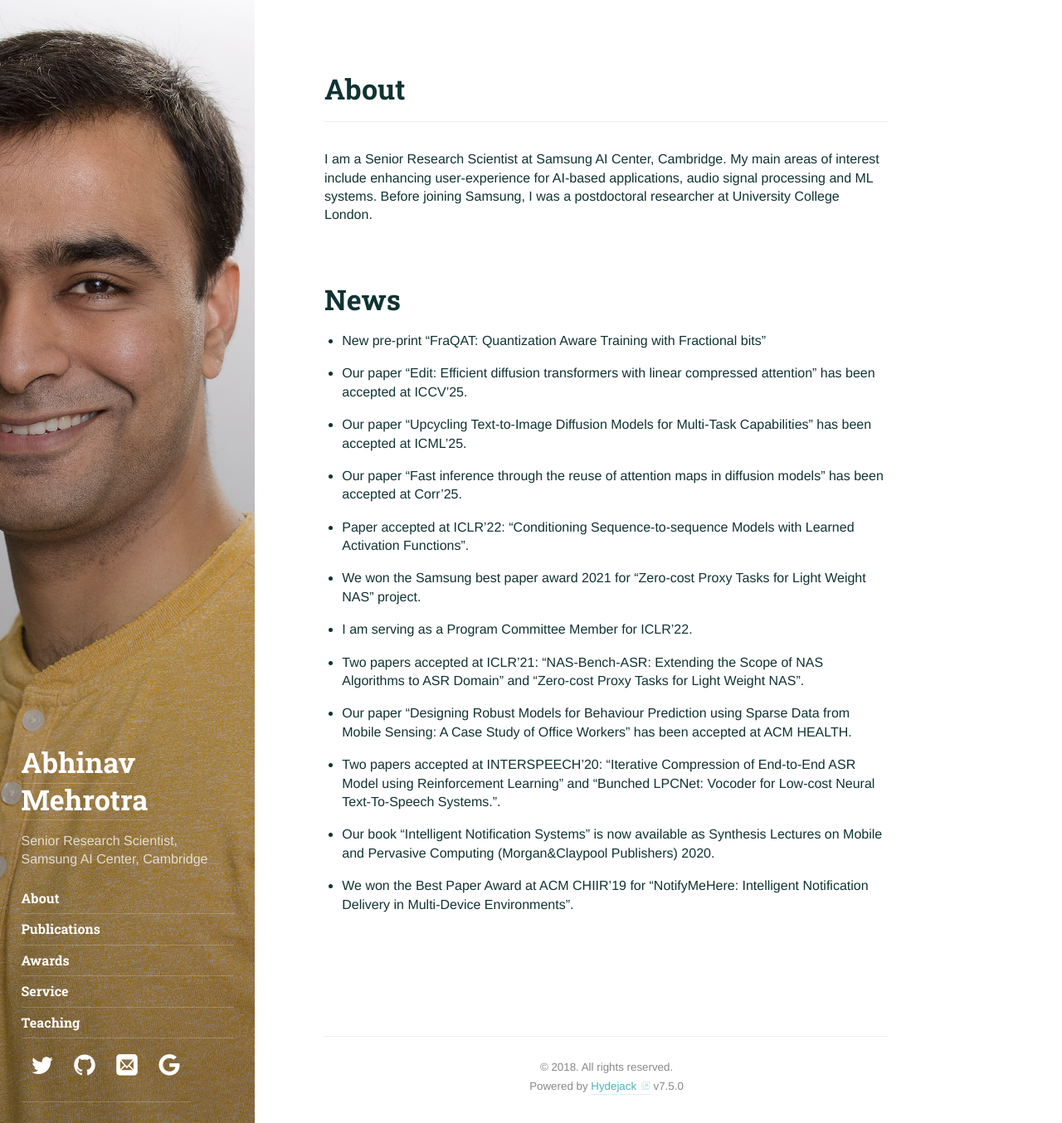
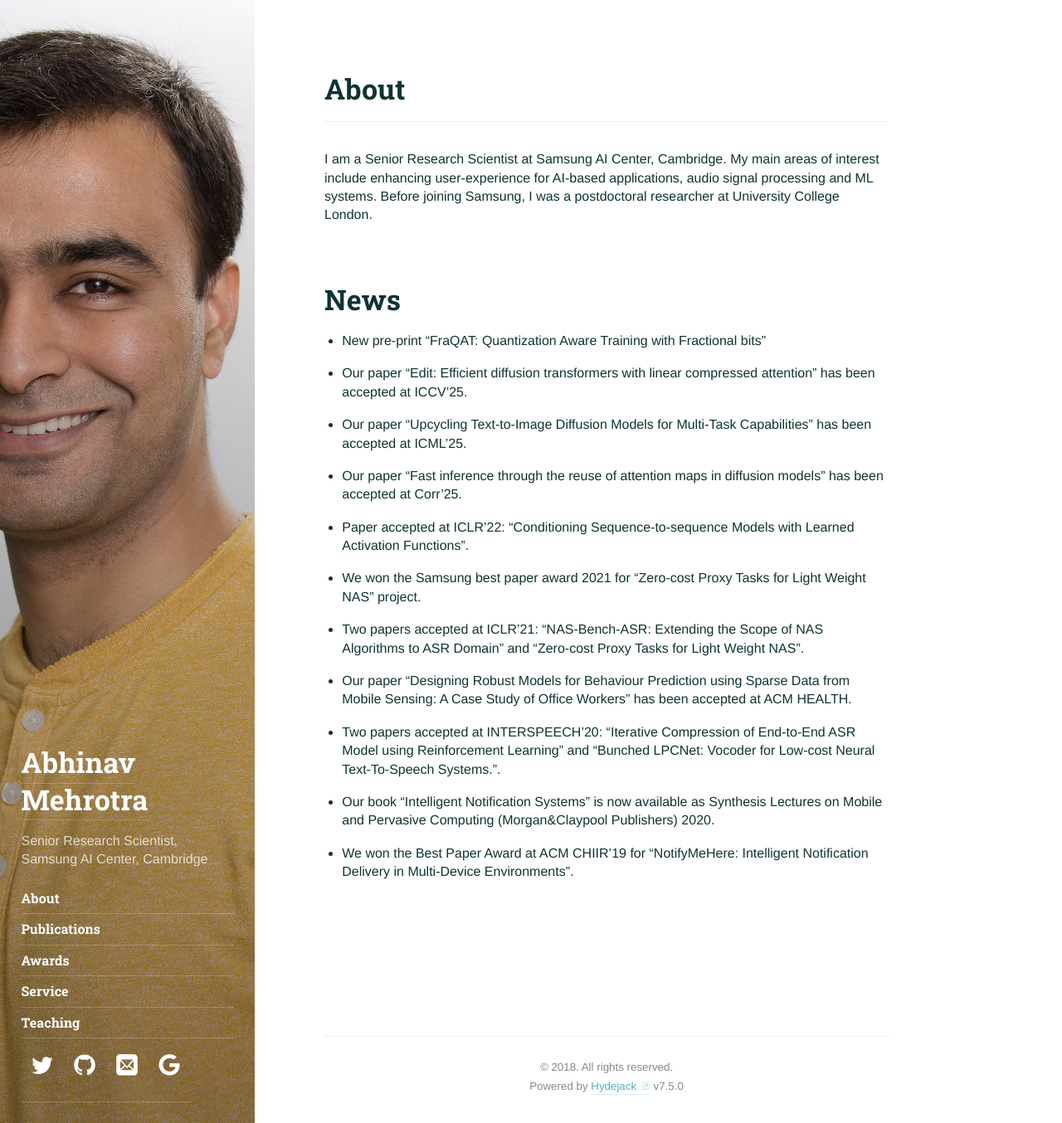
Before and after one commit to AbhinavMehrotra/AbhinavMehrotra.github.io, a Jekyll site: the page built from index.md, in a window 1280 px wide and 1354 px high. Shown: the whole window at 83% size. Built offline with Jekyll 4.4.1, drawn with Linux system fonts in a browser that asks for light colours; some web fonts are replaced.

Commit message:
Update index.md

```diff
--- a/index.md
+++ b/index.md
@@ -21,8 +21,6 @@ order: 1
 
 * We won the Samsung best paper award 2021 for "Zero-cost Proxy Tasks for Light Weight NAS" project.
 
-* I am serving as a Program Committee Member for ICLR'22.
-
 * Two papers accepted at ICLR'21: "NAS-Bench-ASR: Extending the Scope of NAS Algorithms to ASR Domain" and "Zero-cost Proxy Tasks for Light Weight NAS".
 
 * Our paper "Designing Robust Models for Behaviour Prediction using Sparse Data from Mobile Sensing: A Case Study of Office Workers" has been accepted at ACM HEALTH.
```
